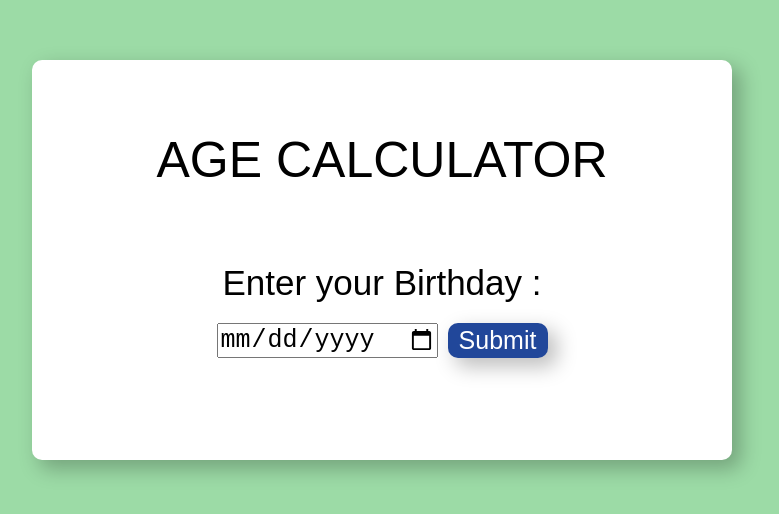
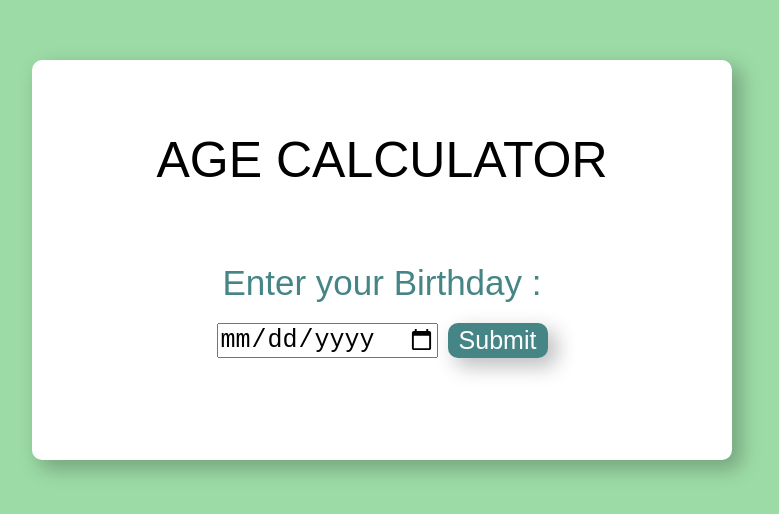
Before and after one commit to IshanHansaka/age_calculator, a React (Create React App) app: page / in a window 1280 px wide. Shown: the part 140-654 px from the top of the page, without its empty margins (258-1037 px from the left). Built offline with nearby package versions, Linux system fonts and the light colour scheme.

Commit message:
chore: change colors

```diff
--- a/src/styles/Calculator.css
+++ b/src/styles/Calculator.css
@@ -28,6 +28,7 @@ p {
 
 .cal-form form p {
   font-size: 35px;
+  color: #468585;
 }
 
 .cal-input {
@@ -41,7 +42,7 @@ p {
 
 .cal-input .submit {
   width: 100px;
-  background-color: #21479a;
+  background-color: #468585;
   color: #ffffff;
   border: none;
   border-radius: 10px;
```
